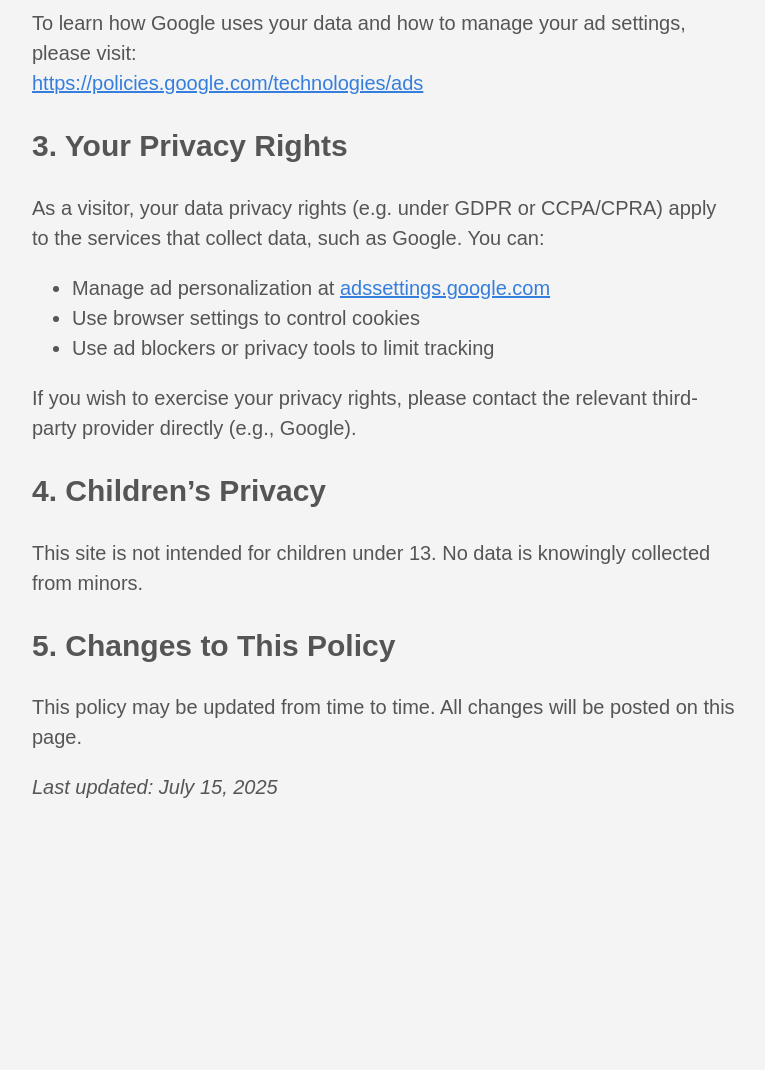
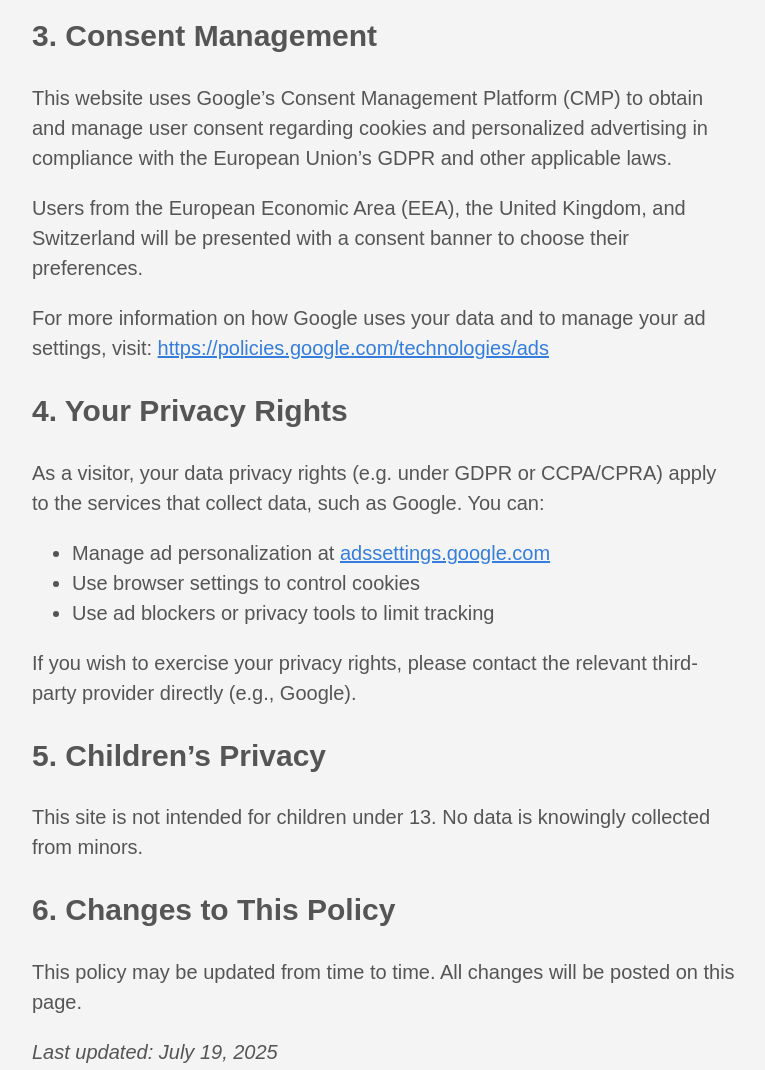
Before and after one commit to git-seg/git-seg.github.io, a plain HTML site: page privacy/index.html in a window 1280 px wide. Shown: the part 1160-2230 px from the top of the page, without its empty margins (256-1021 px from the left). Drawn offline with Linux system fonts and the light colour scheme; files that its build step writes are made by us from their sources.

Commit message:
Deploy with backup

```diff
--- a/privacy/index.html
+++ b/privacy/index.html
@@ -65,7 +65,7 @@ You may freely browse this site without providing any personal information.
 2. Third-Party Services and Cookies Although I do not collect data, this website uses third-party services that may collect non-personally identifiable information automatically, including:">
   <meta itemprop="datePublished" content="2025-07-17T00:00:00+00:00">
   <meta itemprop="dateModified" content="2025-07-17T00:00:00+00:00">
-  <meta itemprop="wordCount" content="277">
+  <meta itemprop="wordCount" content="333">
   <meta name="twitter:card" content="summary">
   <meta name="twitter:title" content="Privacy policy">
   <meta name="twitter:description" content="This website is a personal blog intended for informational and entertainment purposes only.
@@ -164,9 +164,11 @@ You may freely browse this site without providing any personal information.
 <li>Prevent fraud and abuse</li>
 </ul>
 <p>I have no access to or control over the data collected by these external providers.</p>
-<p>To learn how Google uses your data and how to manage your ad settings, please visit:<br>
-<a href="https://policies.google.com/technologies/ads">https://policies.google.com/technologies/ads</a></p>
-<h2 id="3-your-privacy-rights">3. Your Privacy Rights</h2>
+<h2 id="3-consent-management">3. Consent Management</h2>
+<p>This website uses Google&rsquo;s Consent Management Platform (CMP) to obtain and manage user consent regarding cookies and personalized advertising in compliance with the European Union&rsquo;s GDPR and other applicable laws.</p>
+<p>Users from the European Economic Area (EEA), the United Kingdom, and Switzerland will be presented with a consent banner to choose their preferences.</p>
+<p>For more information on how Google uses your data and to manage your ad settings, visit: <a href="https://policies.google.com/technologies/ads">https://policies.google.com/technologies/ads</a></p>
+<h2 id="4-your-privacy-rights">4. Your Privacy Rights</h2>
 <p>As a visitor, your data privacy rights (e.g. under GDPR or CCPA/CPRA) apply to the services that collect data, such as Google. You can:</p>
 <ul>
 <li>Manage ad personalization at <a href="https://adssettings.google.com">adssettings.google.com</a></li>
@@ -174,11 +176,11 @@ You may freely browse this site without providing any personal information.
 <li>Use ad blockers or privacy tools to limit tracking</li>
 </ul>
 <p>If you wish to exercise your privacy rights, please contact the relevant third-party provider directly (e.g., Google).</p>
-<h2 id="4-childrens-privacy">4. Children&rsquo;s Privacy</h2>
+<h2 id="5-childrens-privacy">5. Children&rsquo;s Privacy</h2>
 <p>This site is not intended for children under 13. No data is knowingly collected from minors.</p>
-<h2 id="5-changes-to-this-policy">5. Changes to This Policy</h2>
+<h2 id="6-changes-to-this-policy">6. Changes to This Policy</h2>
 <p>This policy may be updated from time to time. All changes will be posted on this page.</p>
-<p><em>Last updated: July 15, 2025</em></p>
+<p><em>Last updated: July 19, 2025</em></p>
 
       </div>
     </article>
```
Also changed, not shown: 1 other file.
